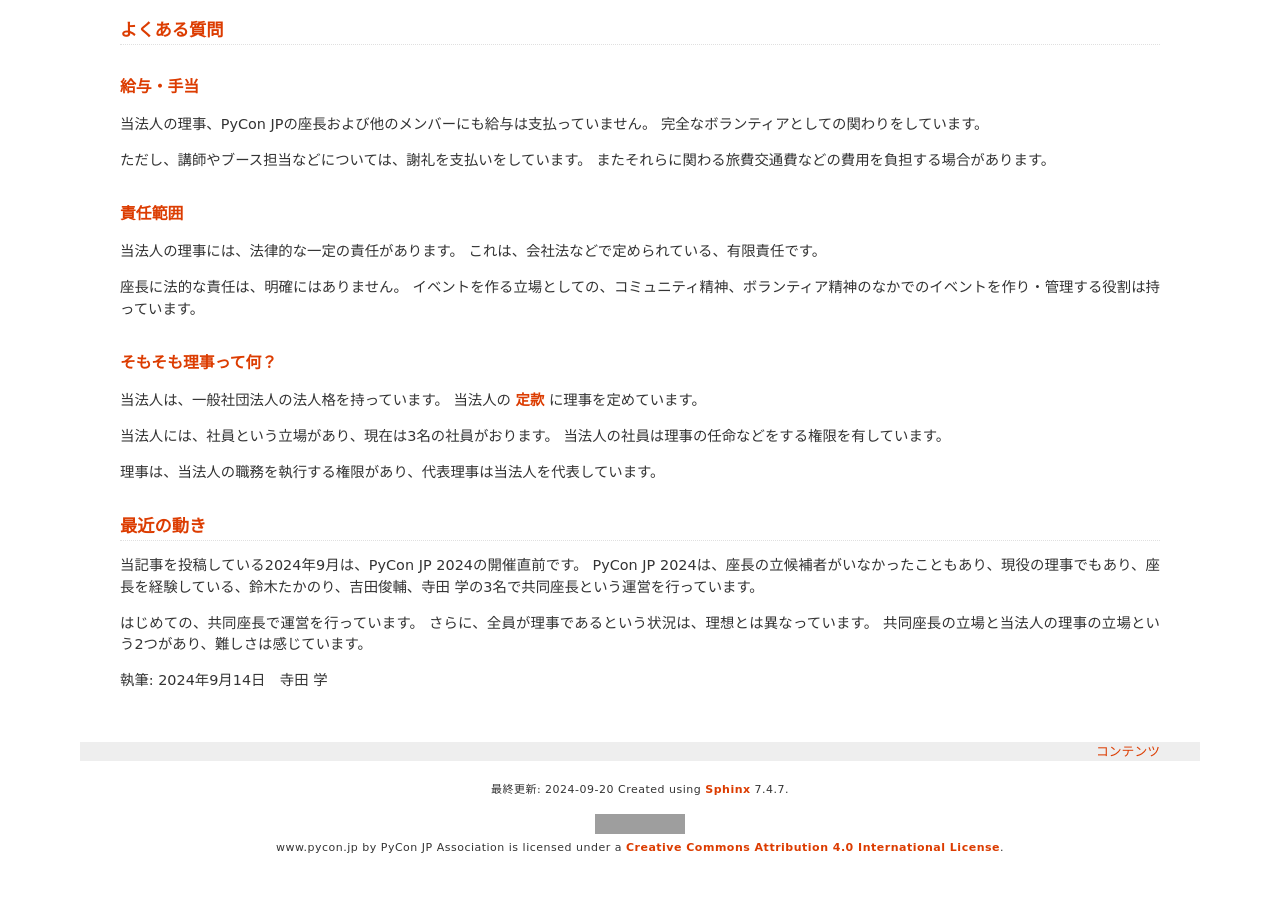
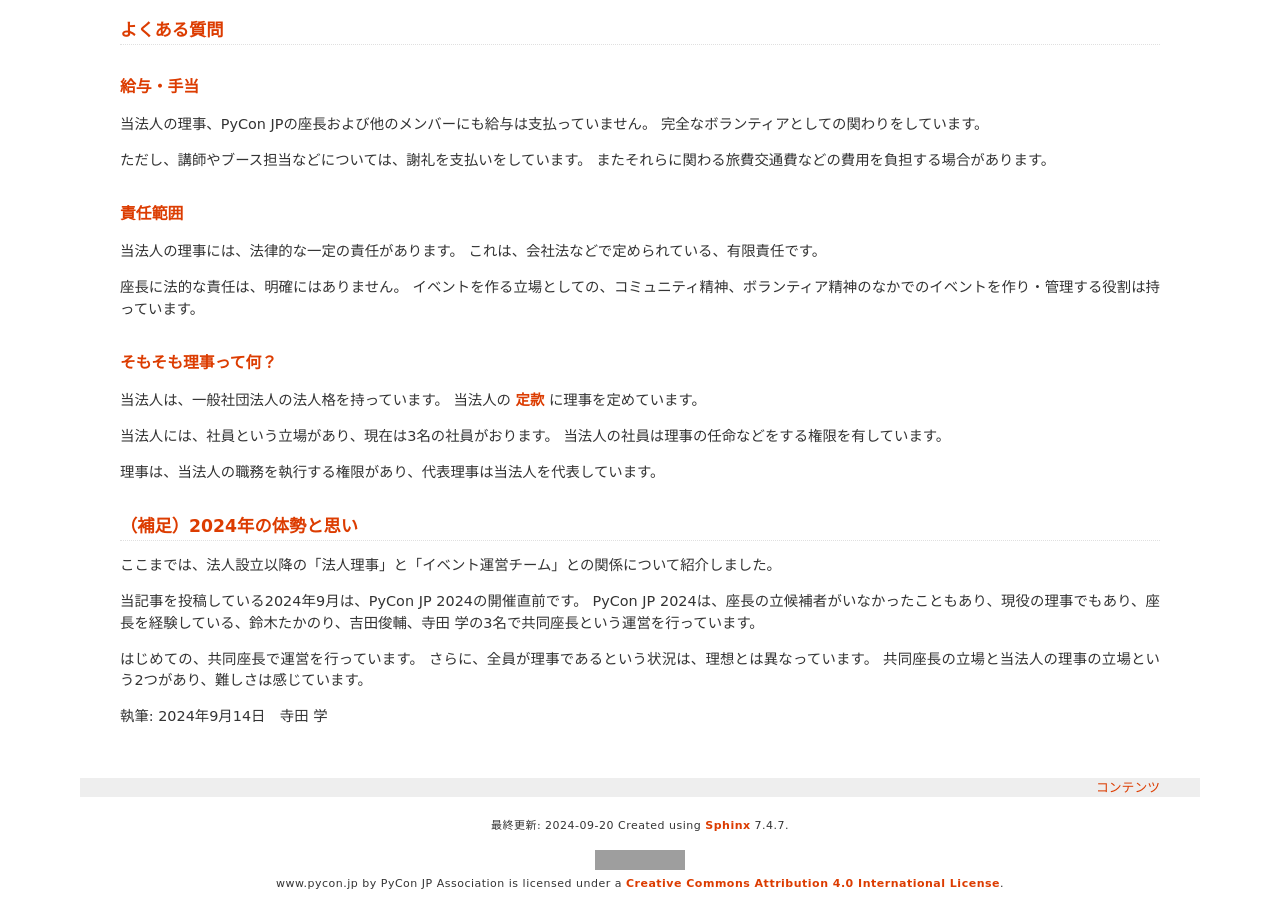
Before and after one commit to pyconjp/www.pycon.jp, a Sphinx documentation site: the page built from source/event-chair.md, in a window 1280 px wide and 900 px high, scrolled down 1711 px. Built offline with Sphinx 7.4.7, drawn with Linux system fonts in a browser that asks for light colours; before the commit the page ends 2575 px from its top, so only the background shows below that; grey boxes are pictures that could not be loaded.

Commit message:
最後の節のタイトルを変更

```diff
--- a/source/event-chair.md
+++ b/source/event-chair.md
@@ -95,7 +95,9 @@
 理事は、当法人の職務を執行する権限があり、代表理事は当法人を代表しています。
 
 
-## 最近の動き
+## （補足）2024年の体勢と思い
+
+ここまでは、法人設立以降の「法人理事」と「イベント運営チーム」との関係について紹介しました。
 
 当記事を投稿している2024年9月は、PyCon JP 2024の開催直前です。
 PyCon JP 2024は、座長の立候補者がいなかったこともあり、現役の理事でもあり、座長を経験している、鈴木たかのり、吉田俊輔、寺田 学の3名で共同座長という運営を行っています。
```
